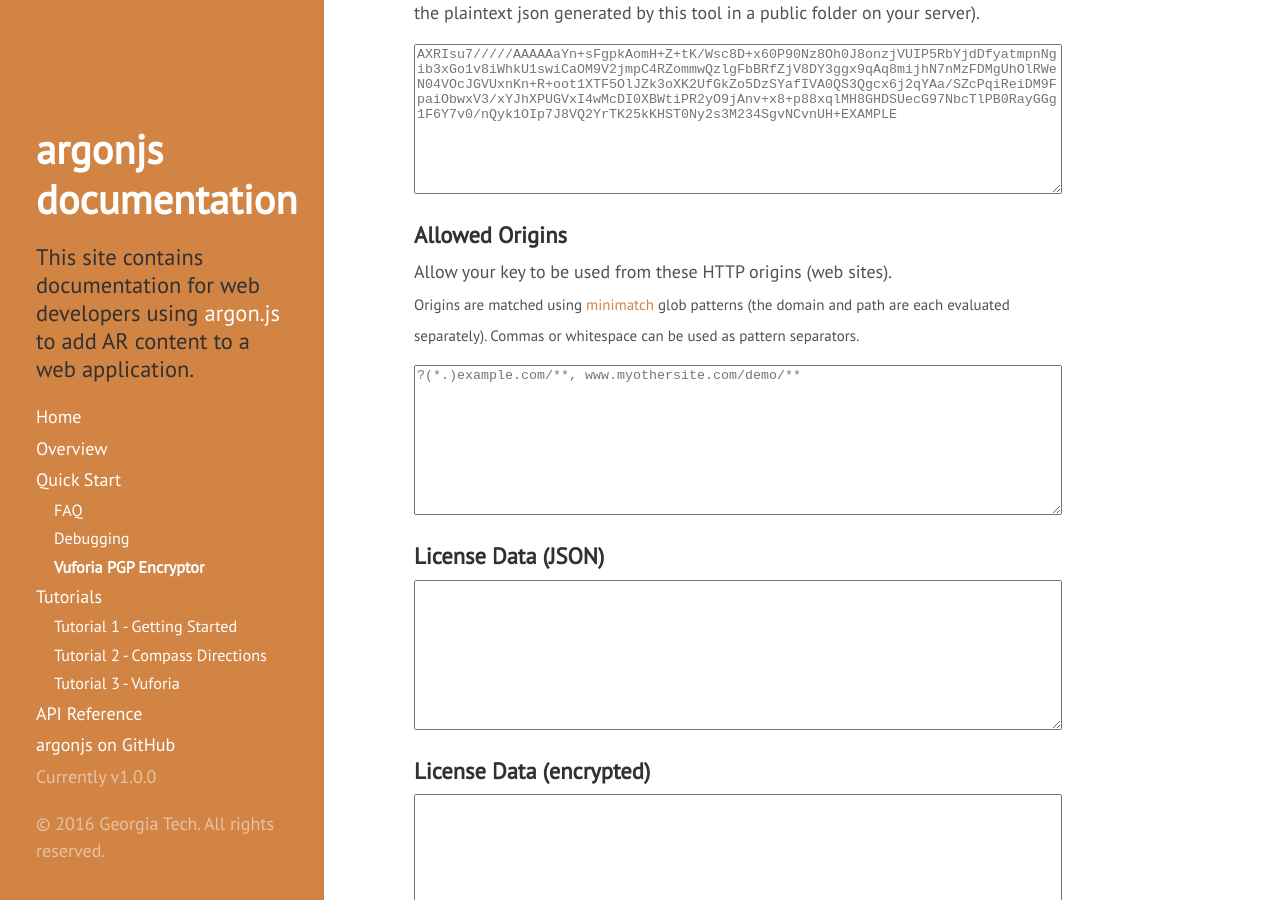
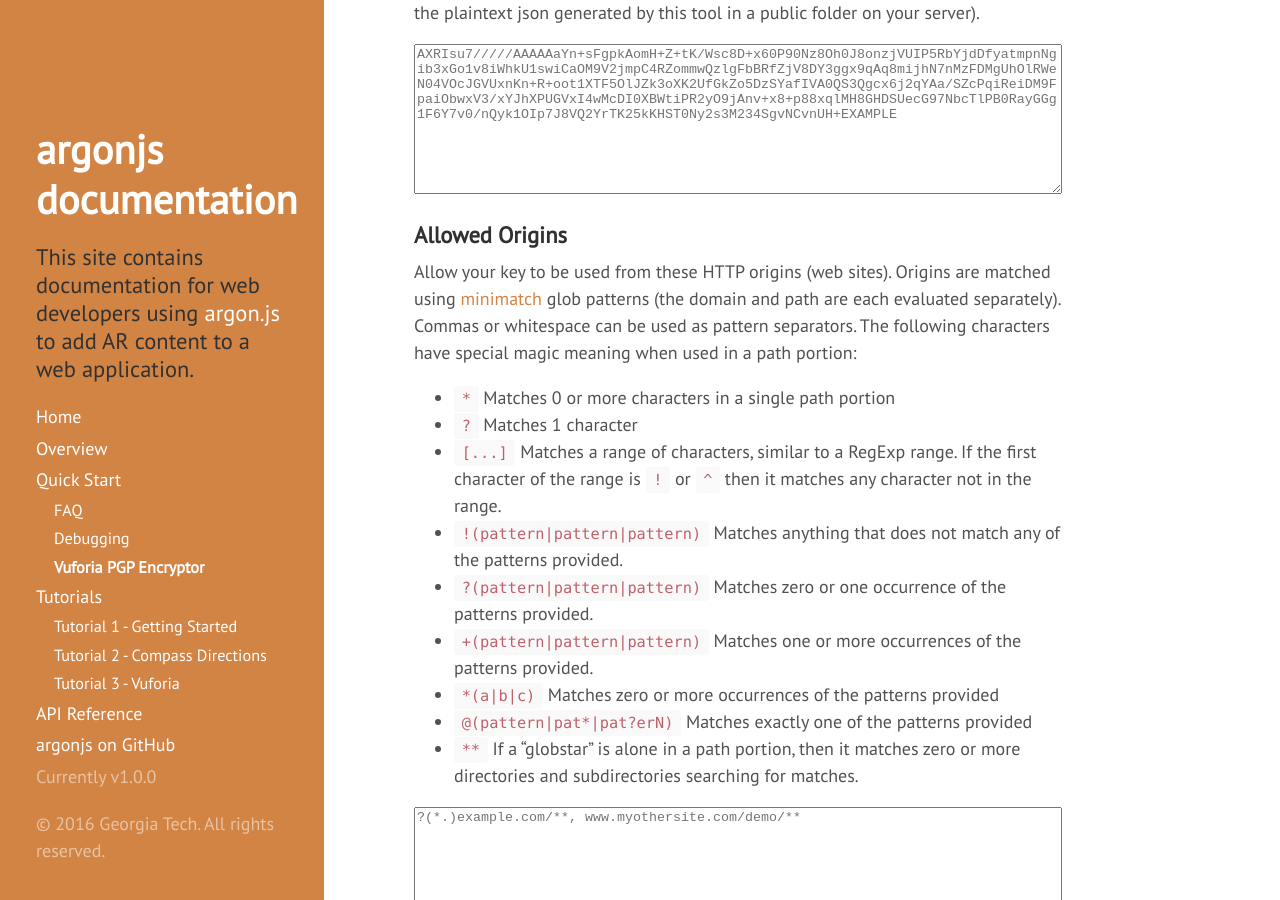
Before and after one commit to argonjs/docs, a Jekyll site: the page built from start/vuforia-pgp-encryptor.md, in a window 1280 px wide and 900 px high, scrolled down 263 px. Built offline with Jekyll 4.4.1, drawn with Linux system fonts in a browser that asks for light colours; nearby versions of some CDN libraries.

Commit message:
Update vuforia-pgp-encryptor.md

```diff
--- a/start/vuforia-pgp-encryptor.md
+++ b/start/vuforia-pgp-encryptor.md
@@ -25,8 +25,26 @@
 </textarea>
 
 ### Allowed Origins
-Allow your key to be used from these HTTP origins (web sites).
-<br/><sub>Origins are matched using [minimatch](https://github.com/isaacs/minimatch) glob patterns (the domain and path are each evaluated separately). Commas or whitespace can be used as pattern separators.</sub>
+Allow your key to be used from these HTTP origins (web sites). Origins are matched using [minimatch](https://github.com/isaacs/minimatch) glob patterns (the domain and path are each evaluated separately). Commas or whitespace can be used as pattern separators. The following characters have special magic meaning when used in a
+path portion:
+
+* `*` Matches 0 or more characters in a single path portion
+* `?` Matches 1 character
+* `[...]` Matches a range of characters, similar to a RegExp range.
+  If the first character of the range is `!` or `^` then it matches
+  any character not in the range.
+* `!(pattern|pattern|pattern)` Matches anything that does not match
+  any of the patterns provided.
+* `?(pattern|pattern|pattern)` Matches zero or one occurrence of the
+  patterns provided.
+* `+(pattern|pattern|pattern)` Matches one or more occurrences of the
+  patterns provided.
+* `*(a|b|c)` Matches zero or more occurrences of the patterns provided
+* `@(pattern|pat*|pat?erN)` Matches exactly one of the patterns
+  provided
+* `**` If a "globstar" is alone in a path portion, then it matches
+  zero or more directories and subdirectories searching for matches.
+
 <textarea id="origins" placeholder="?(*.)example.com/**, www.myothersite.com/demo/**">
 </textarea>
 
```
